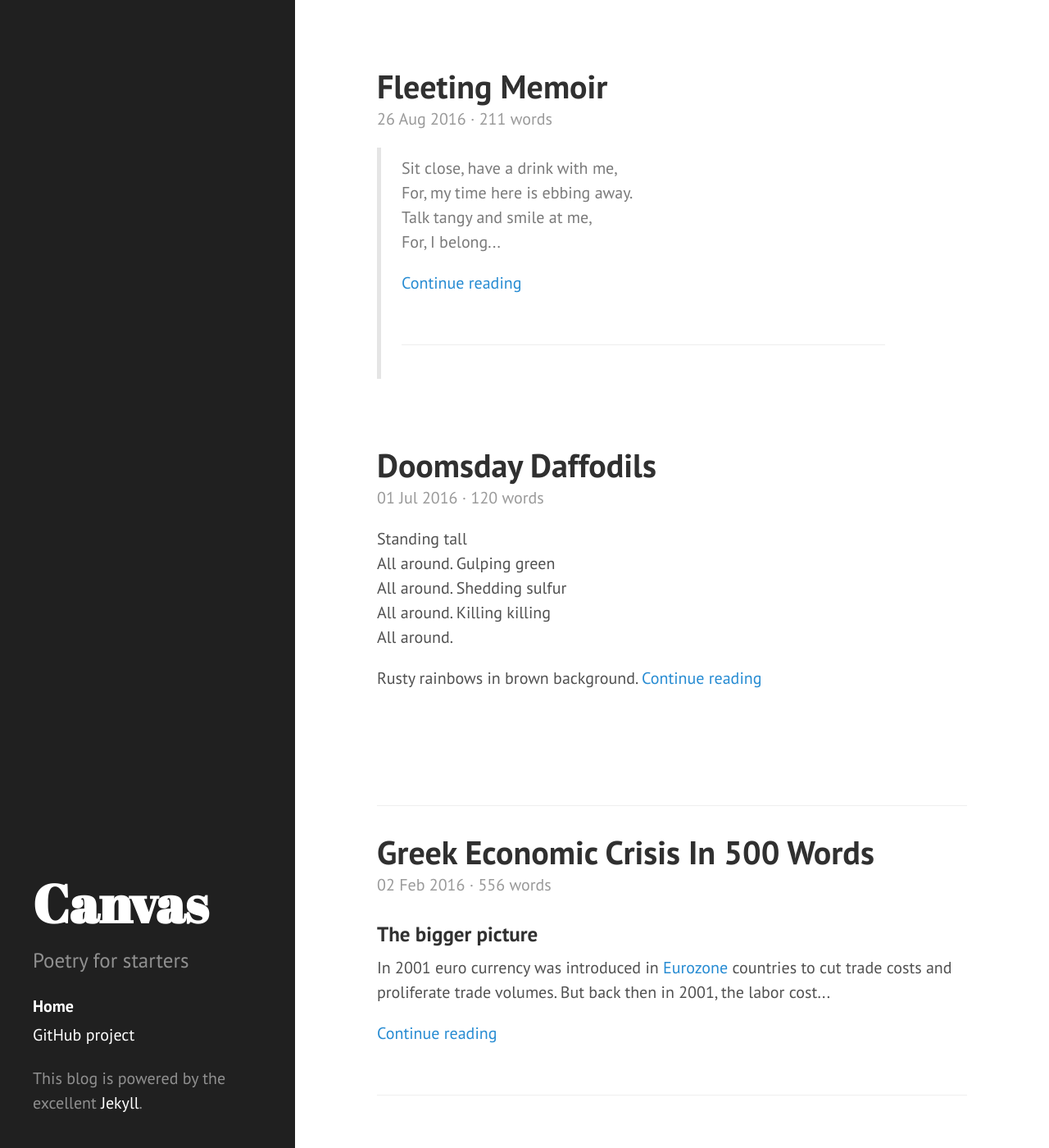
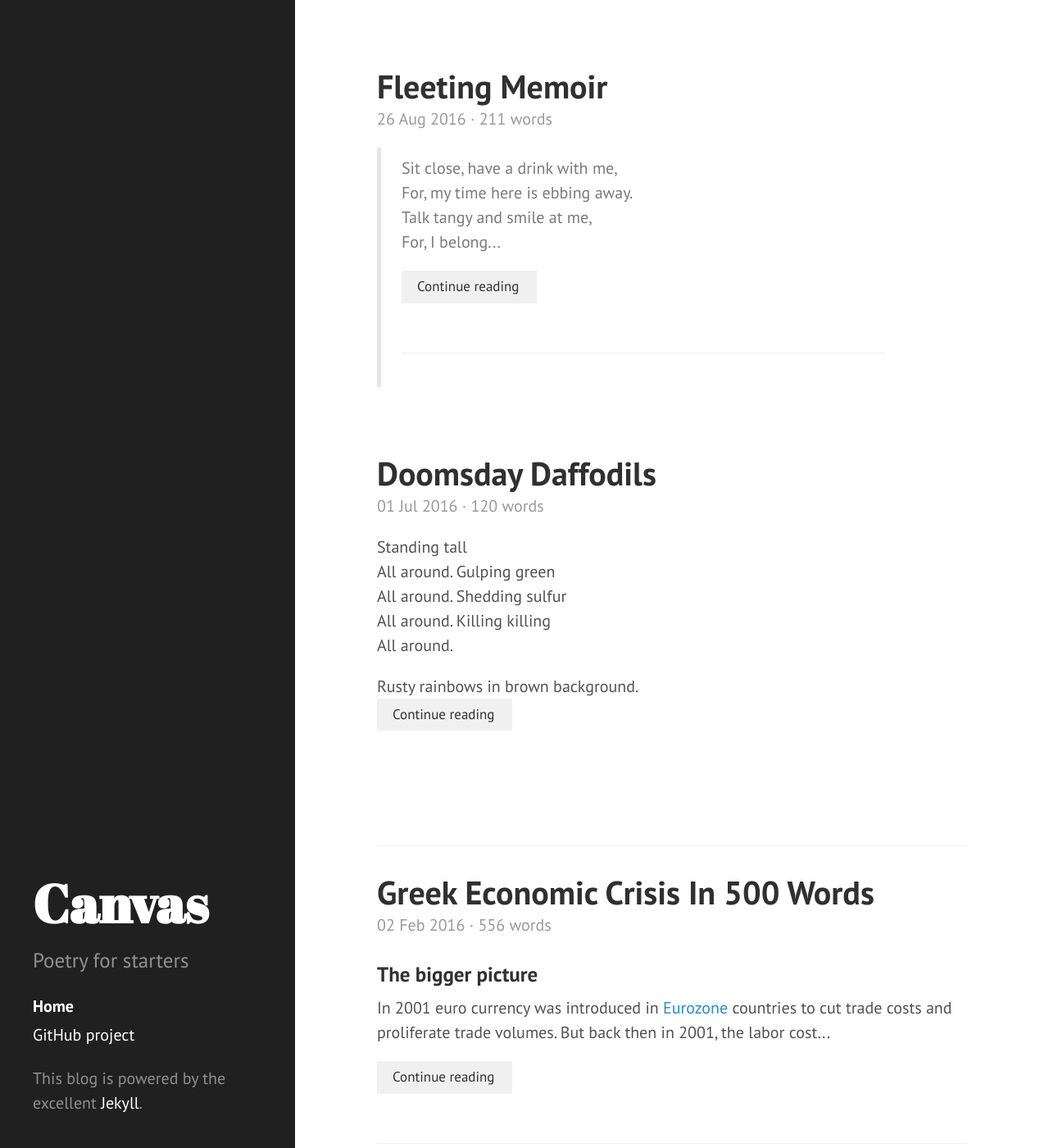
Before and after one commit to pratishgupta91/pratishgupta91.github.io, a Jekyll site: the page built from index.html, in a window 1280 px wide and 1400 px high. Shown: the whole window at 82% size. Built offline with Jekyll 4.4.1, drawn with Linux system fonts in a browser that asks for light colours; Markdown is read by kramdown in place of the engine named in the settings; the list of posts is cut into pages by our own code.

Commit message:
Setting changes

```diff
--- a/public/css/poole.css
+++ b/public/css/poole.css
@@ -352,6 +352,35 @@ tbody tr:nth-child(odd) th {
   color: #9a9a9a;
 }
 
+.post-continue-read {
+  background-color:#F0F0F0;
+  display: block;
+  cursor:pointer;
+  color:#000000;
+  font-size:17px;
+  padding:7px 19px;
+  width: 165px;
+  text-decoration:none;
+}
+
+.post-continue-read:hover {
+  background-color: #E0E0E0 ;
+}
+
+.post-continue-read:active {
+  position:relative;
+  top:1px;
+}
+
+.post-continue-read a {
+  color:#303030;
+  text-decoration: none;
+}
+
+.post-continue-read a:hover {
+  text-decoration: none;
+}
+
 /* Related posts */
 .related {
   padding-top: 2rem;
```
